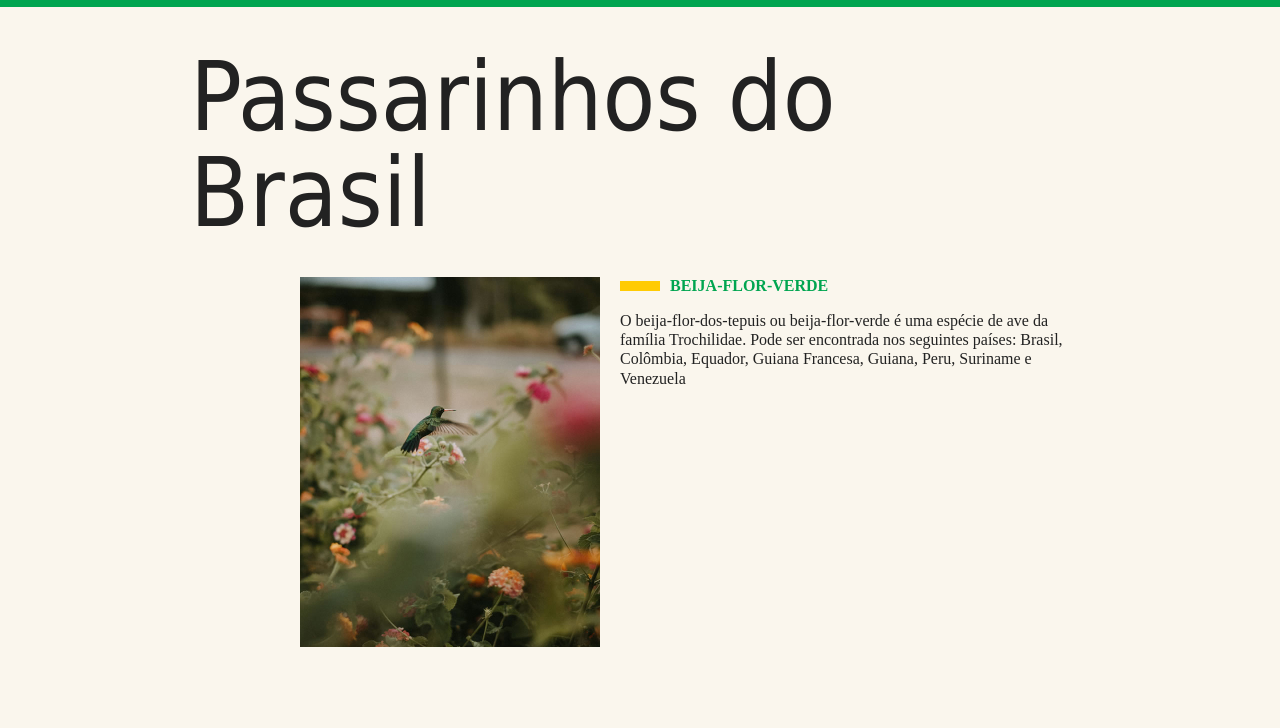
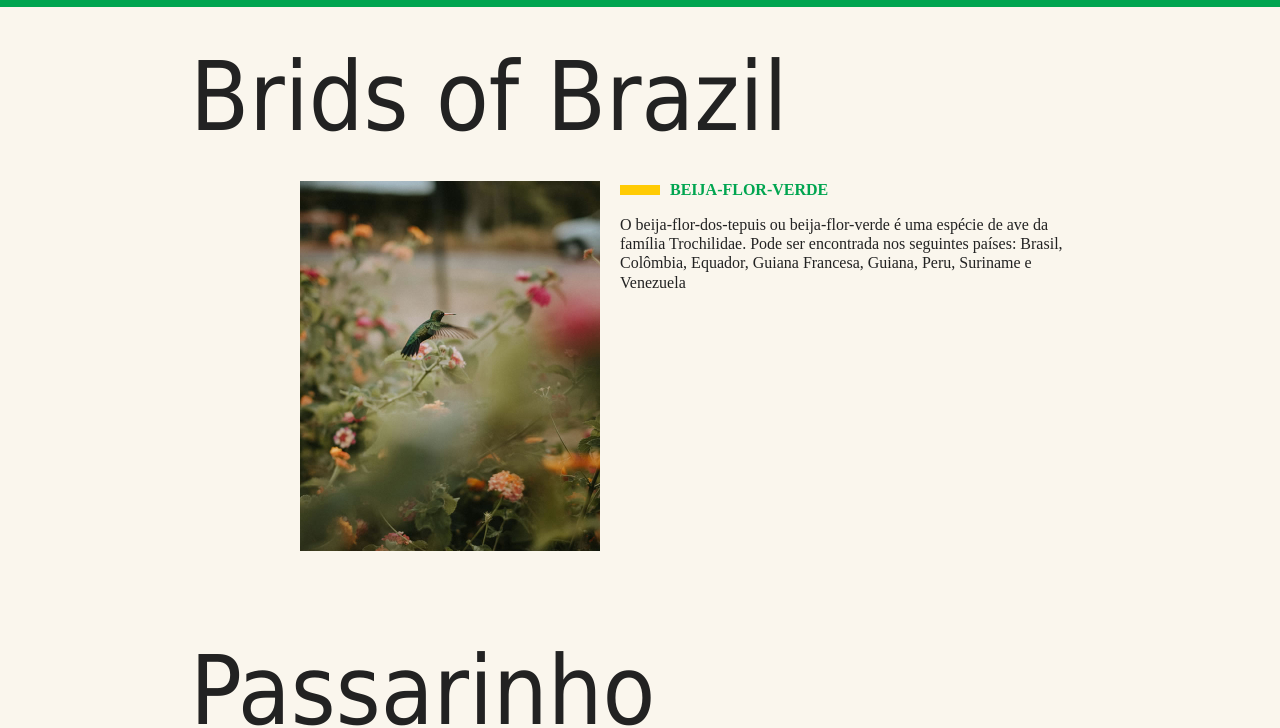
Before and after one commit to EuclidesKinto/birds-of-brazil, a plain HTML site: page index.html in a window 1280 px wide. Shown: the part 81-809 px from the top of the page. Drawn offline with Linux system fonts and the light colour scheme.

Commit message:
update index
title: Birds of Brazil

```diff
--- a/index.html
+++ b/index.html
@@ -6,13 +6,13 @@
           content="width=device-width, user-scalable=no, initial-scale=1.0, maximum-scale=1.0, minimum-scale=1.0">
     <meta http-equiv="X-UA-Compatible" content="ie=edge">
     <link rel="stylesheet" type="text/css" href="css/style.css">
-    <title>Passarinhos do Brasil - JS-DOM</title>
+    <title>Brids of Brazil - JS-DOM</title>
 </head>
 <body>
 
 <nav class="menu js-menu">
     <ul>
-        <li><img class="logo" src="img/logo-1.png"></li>
+        <li><img class="logo" src="img/logo-1.png" alt="brids of brazil"></li>
         <li><a href="index.html">Home</a></li>
         <li><a href="#passaros">Passaros</a></li>
         <li><a href="#faq">FAQ</a></li>
@@ -21,7 +21,7 @@
     </ul>
 </nav>
 <section class="grid-section passaros js-scroll" id="passaros">
-    <h1 class="titulo">Passarinhos do Brasil</h1>
+    <h1 class="titulo">Brids of Brazil</h1>
     <ul class="passaros-lista js-tabmenu">
         <li>
             <img src="img/imagem7.jpg" alt="Beija-flor-verde">
```
